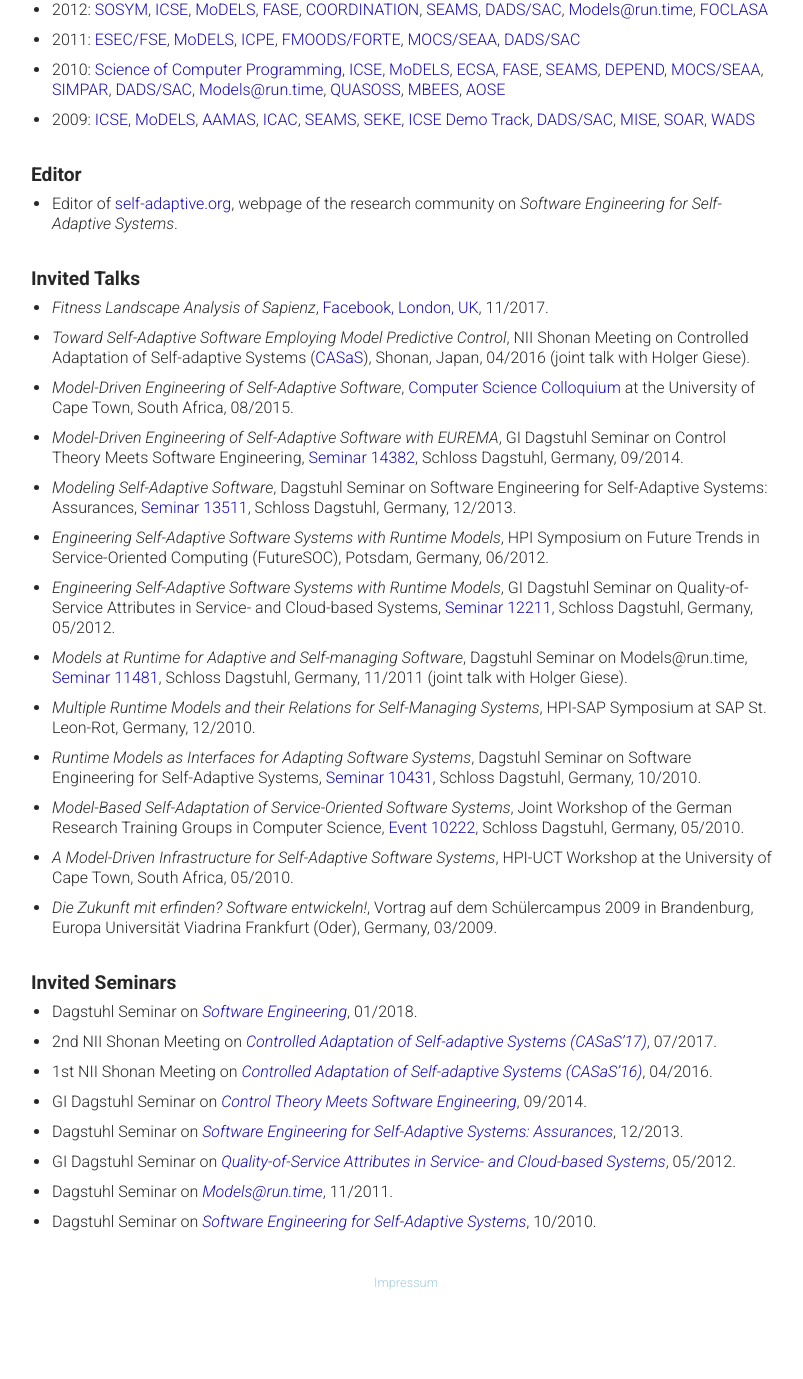
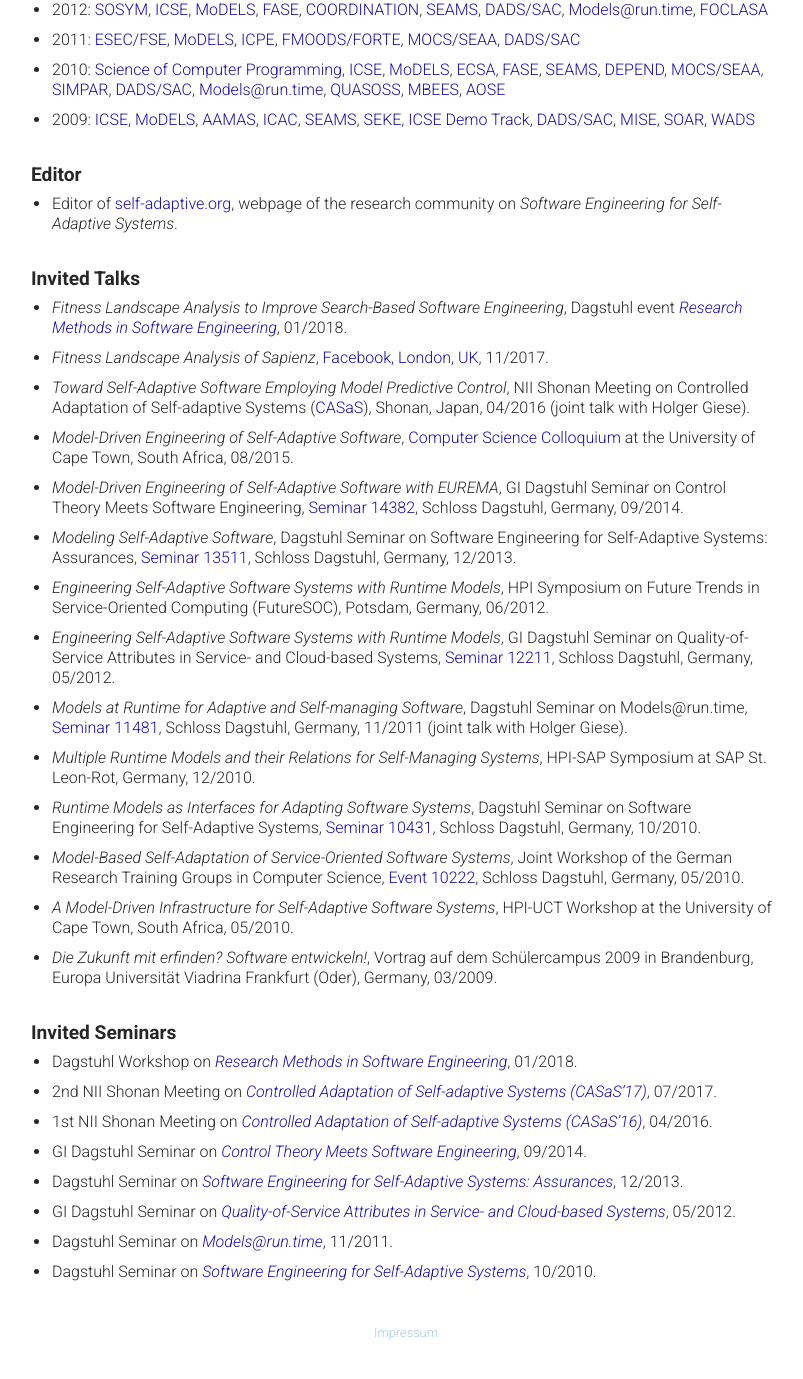
Before and after one commit to thomas-vogel/thomas-vogel.github.io, a Jekyll site: the page built from _pages/activities.md, in a window 1280 px wide and 1400 px high, scrolled down 1763 px. Shown: the top 1379 px of the window, without its empty margins (234-1037 px from the left). Built offline with Jekyll 4.4.1, drawn with Linux system fonts in a browser that asks for light colours; before the commit the page ends 3113 px from its top, so only the background shows below that.

Commit message:
Add talk in Dagstuhl 01/2018

```diff
--- a/_pages/activities.md
+++ b/_pages/activities.md
@@ -169,6 +169,8 @@ layout: paper
 
 ## Invited Talks
 
+* _Fitness Landscape Analysis to Improve Search-Based Software Engineering_, Dagstuhl event [_Research Methods in Software Engineering_](http://www.dagstuhl.de/18034){:target="_blank"}, 01/2018.
+
 * _Fitness Landscape Analysis of Sapienz_, [Facebook, London, UK](https://www.facebook.com/facebooklondon/){:target="_blank"}, 11/2017.
 
 * _Toward Self-Adaptive Software Employing Model Predictive Control_, NII Shonan Meeting on Controlled Adaptation of Self-adaptive Systems ([CASaS](http://shonan.nii.ac.jp/shonan/blog/2015/05/15/controlled-adaptation-of-self%EF%BC%8Dadaptive-systems-casas-2/){:target="_blank"}), Shonan, Japan, 04/2016 (joint talk with Holger Giese).
@@ -198,7 +200,7 @@ layout: paper
 
 ## Invited Seminars
 
-* Dagstuhl Seminar on [_Software Engineering_](http://www.dagstuhl.de/18034){:target="_blank"}, 01/2018.
+* Dagstuhl Workshop on [_Research Methods in Software Engineering_](http://www.dagstuhl.de/18034){:target="_blank"}, 01/2018.
 
 *  2nd NII Shonan Meeting on [_Controlled Adaptation of Self-adaptive Systems (CASaS'17)_](http://shonan.nii.ac.jp/seminar/110/){:target="_blank"}, 07/2017.
 
```
Also changed, not shown: index.md (+1 -1 lines).
